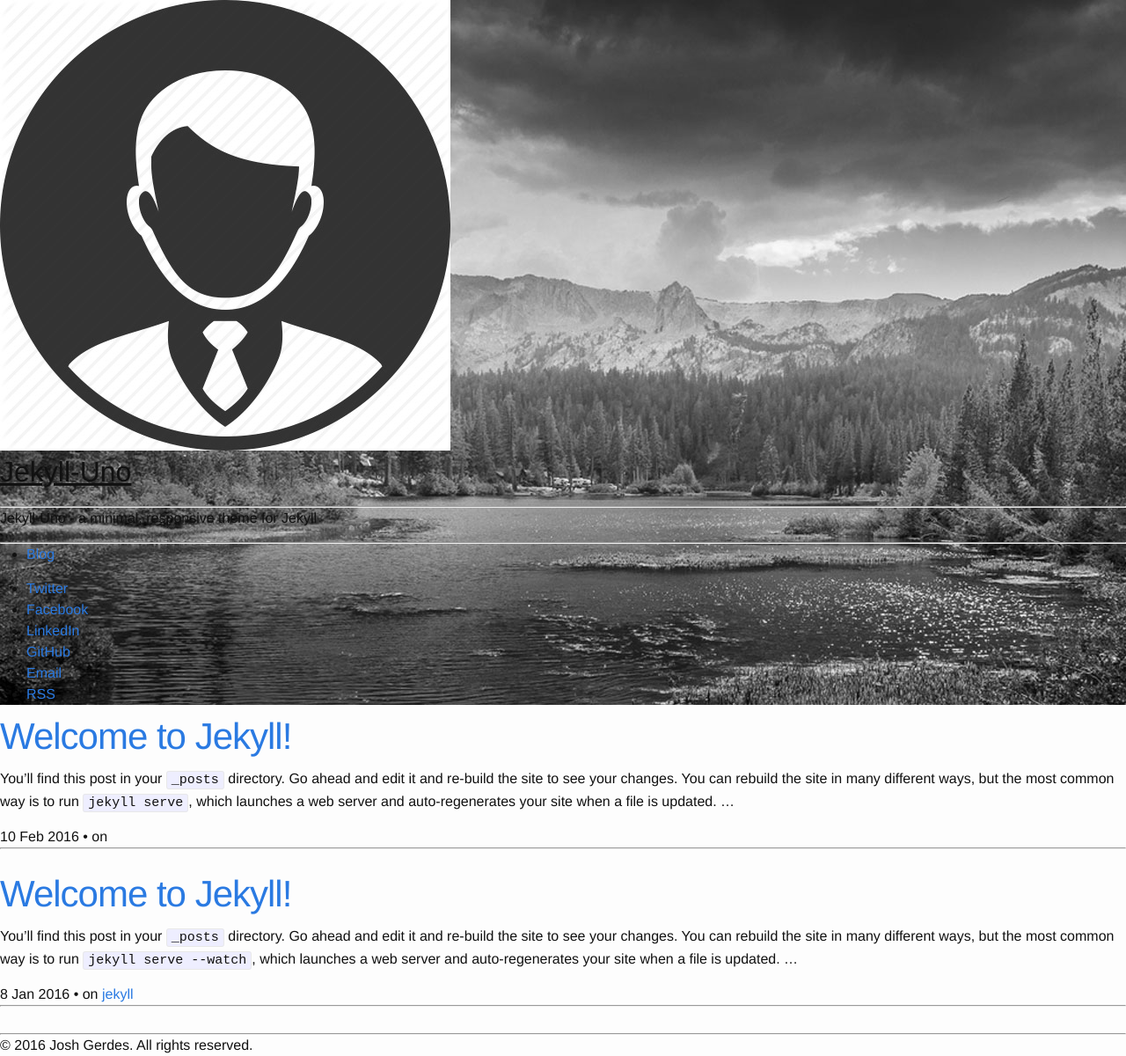
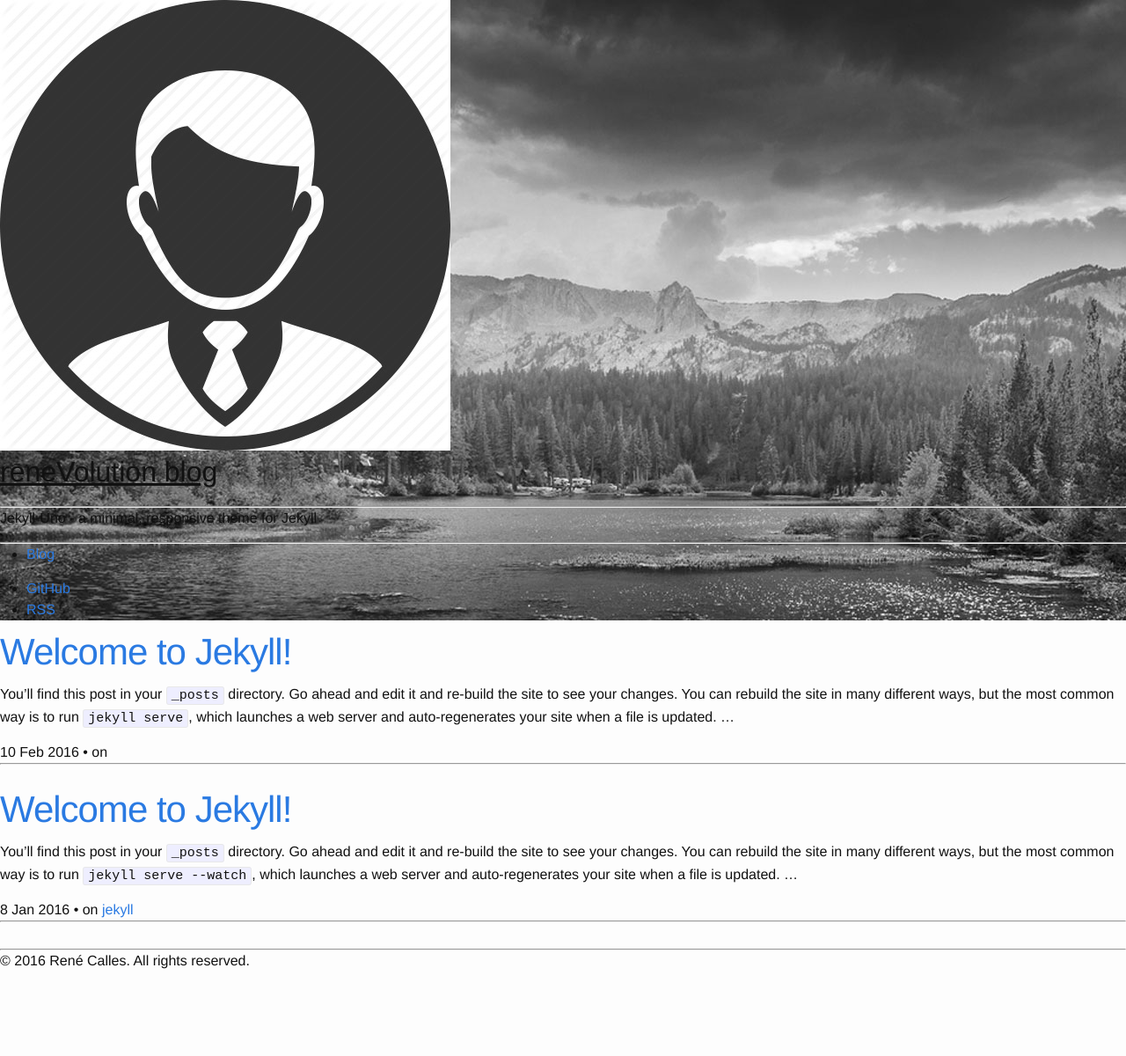
Before and after one commit to ReneVolution/renevolution.github.io, a Jekyll site: the page built from index.html, in a window 1280 px wide. Shown: the whole page at 88% size. Built offline with Jekyll 4.4.1, drawn with Linux system fonts in a browser that asks for light colours; nearby versions of some CDN libraries; the list of posts is cut into pages by our own code; after the commit the page ends 1104 px from its top, so only the background shows below that.

Commit message:
adjusting config

```diff
--- a/_config.yml
+++ b/_config.yml
@@ -1,17 +1,17 @@
 # Site settings
-title: Jekyll-Uno
+title: reneVolution blog
 description: 'Jekyll-Uno - a minimal, responsive theme for Jekyll'
 url: 'http://joshgerdes.com/jekyll-uno'
 baseurl: '/jekyll-uno/'
 # google_analytics: 'UA-XXXXXX-X'
 
 author:
-  name: 'Josh Gerdes'
-  email: josh@joshgerdes.com
-  twitter_username: joshgerdes
-  facebook_username: joshgerdes
-  github_username:  joshgerdes
-  linkedin_username:  joshgerdes
+  name: 'René Calles'
+  #email: josh@joshgerdes.com
+  #twitter_username: joshgerdes
+  #facebook_username: joshgerdes
+  github_username: ReneVolution
+  #linkedin_username:  joshgerdes
 
 # Build settings
 destination: _site
```
